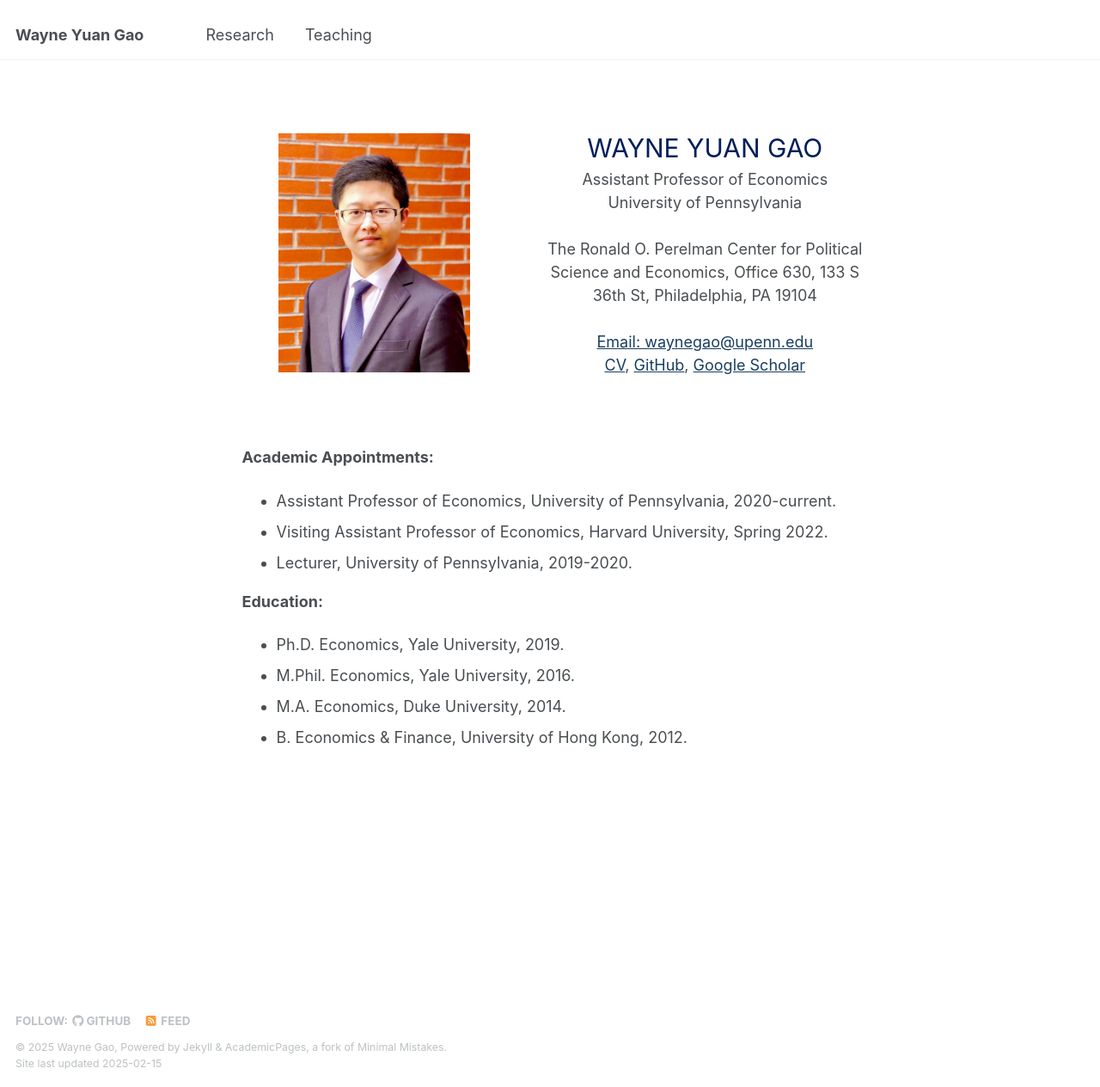
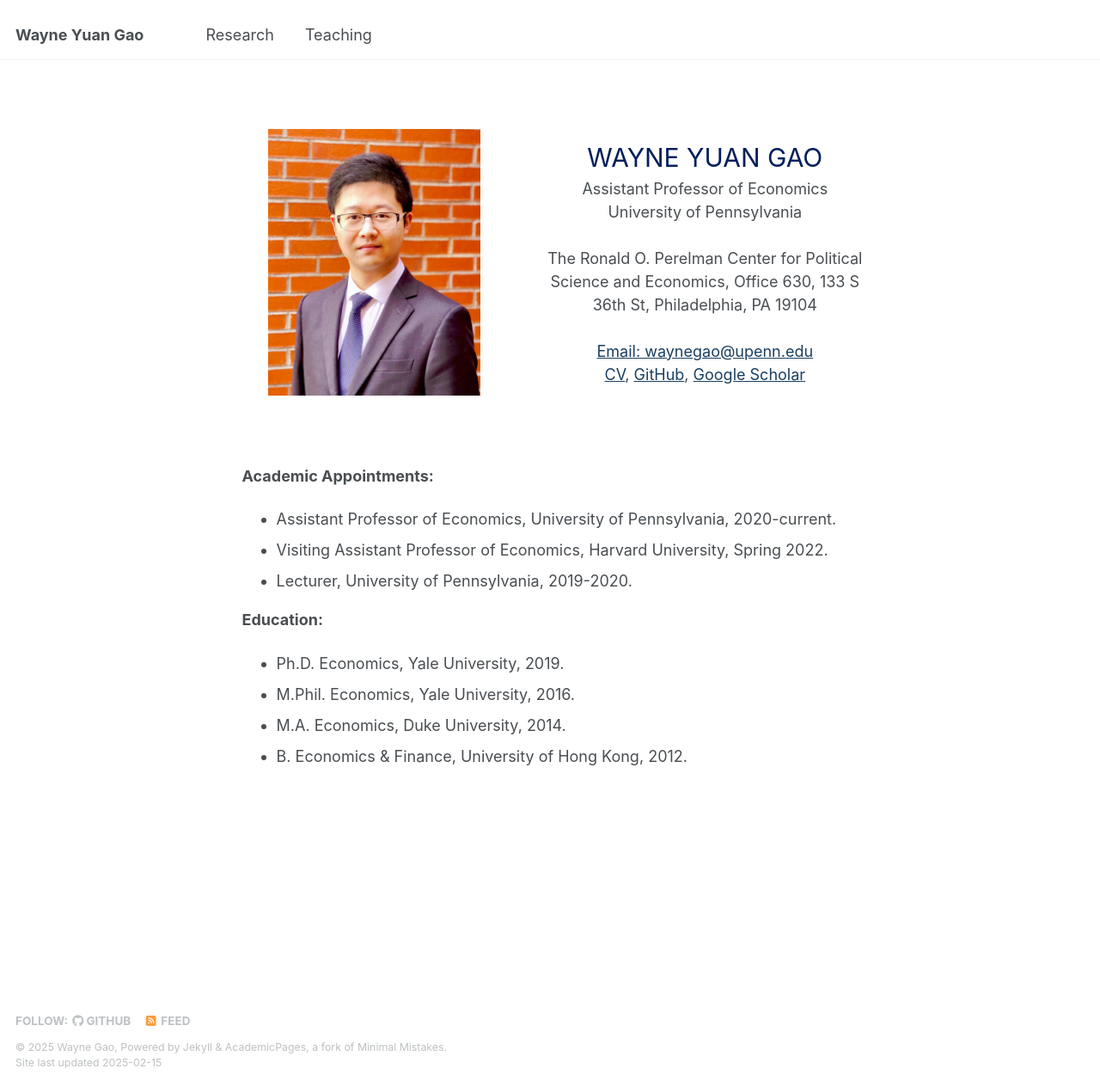
Before and after one commit to wayne-y-gao/wayne-y-gao.github.io, a Jekyll site: the page built from _pages/about.md, in a window 1280 px wide and 1264 px high. Shown: the whole window at 86% size. Built offline with Jekyll 4.4.1, drawn with Linux system fonts in a browser that asks for light colours.

Commit message:
Update about.md

```diff
--- a/_pages/about.md
+++ b/_pages/about.md
@@ -9,7 +9,7 @@ redirect_from:
 
 <div class="flex-container">
   <div class="flex-item-left" style="text-align: center;">
-    <img src="images/BrickLargeS.jpg" alt="Profile Image" style="width:90%;">
+    <img src="images/BrickLargeS.jpg" alt="Profile Image" style="width:100%;">
   </div>
   <div class="flex-item-right" >
     <div style="text-align: center; font-size: 1em; align-items: center; color: #011f5b">
```
